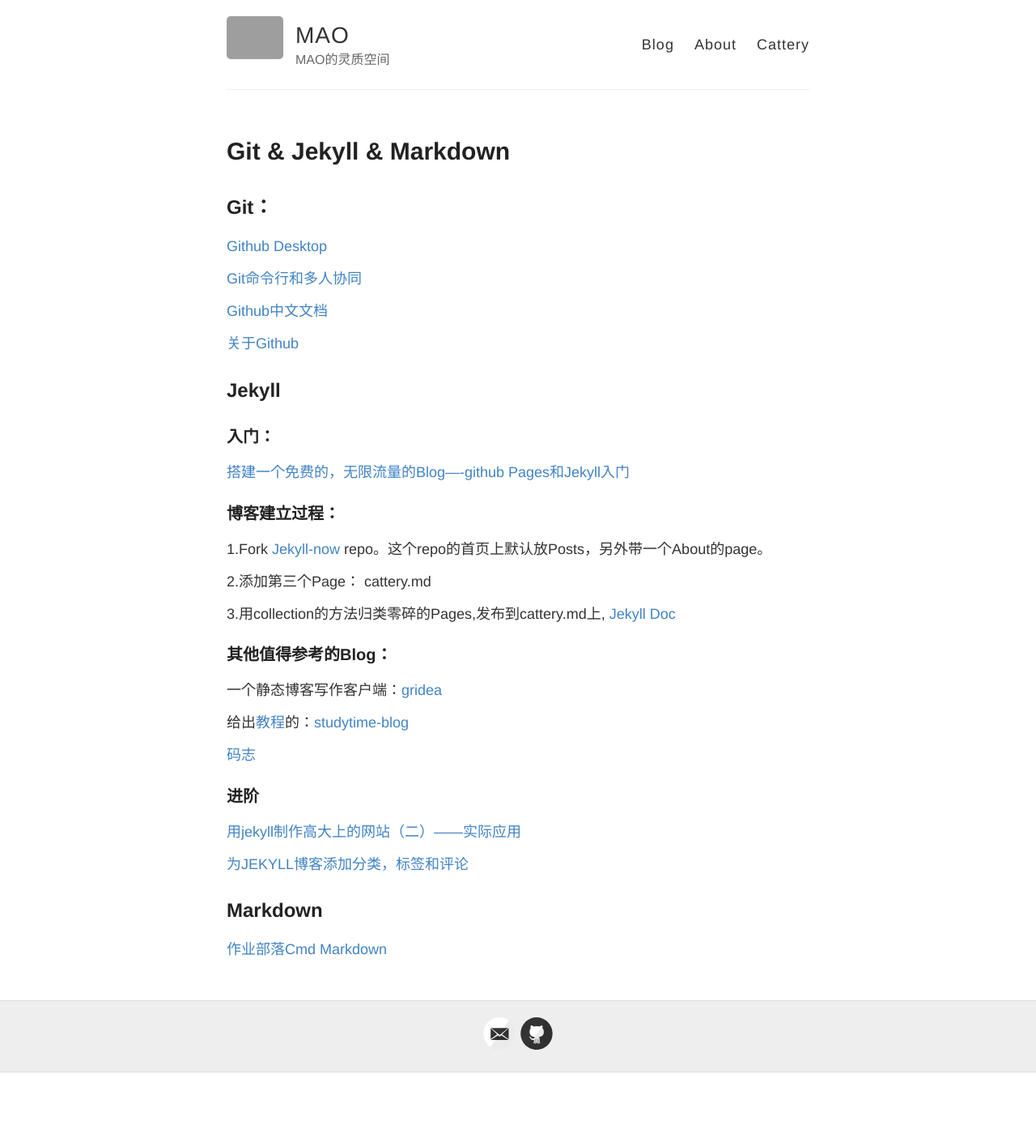
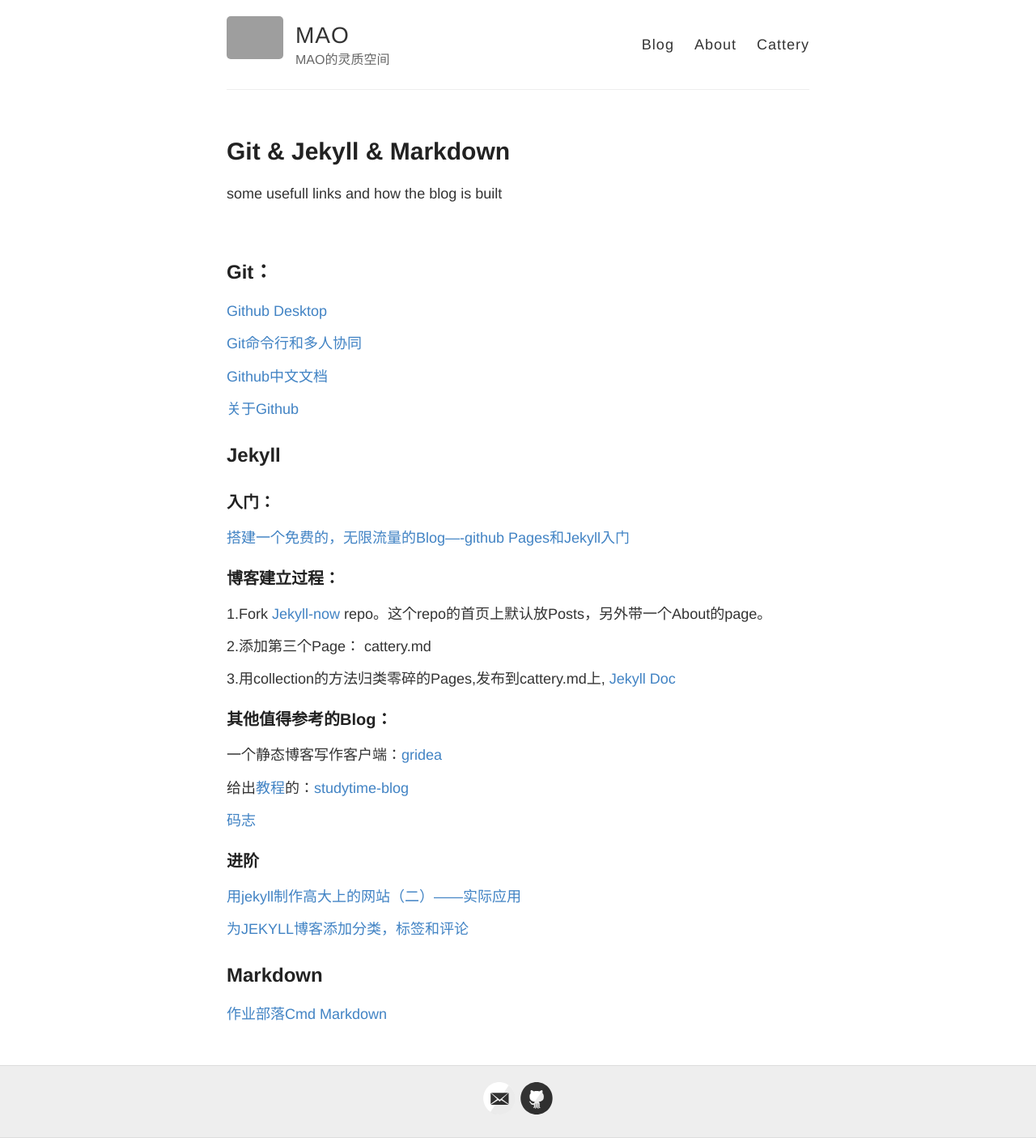
Before and after one commit to RuifMaxx/formalweb, a Jekyll site: the page built from _draft/Git&Jekyll.md, in a window 1280 px wide. Shown: the whole page at 81% size. Built offline with Jekyll 4.4.1, drawn with Linux system fonts in a browser that asks for light colours; before the commit the page ends 1324 px from its top, so only the background shows below that; grey boxes are pictures that could not be loaded.

Commit message:
Update Git&Jekyll.md

```diff
--- a/_draft/Git&Jekyll.md
+++ b/_draft/Git&Jekyll.md
@@ -2,6 +2,11 @@
 layout: page
 title: Git & Jekyll & Markdown
 ---
+
+some usefull links and how the blog is built
+
+<br />
+
 ## Git：
 
 [Github Desktop](https://www.jianshu.com/p/06a960d991aa)
```
